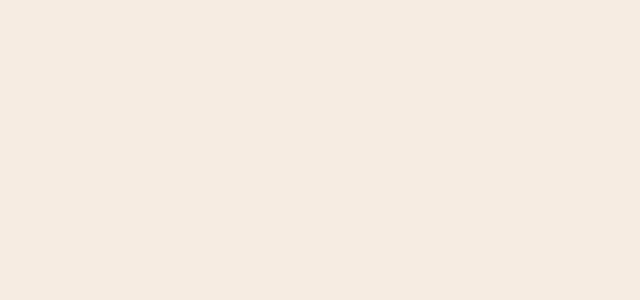
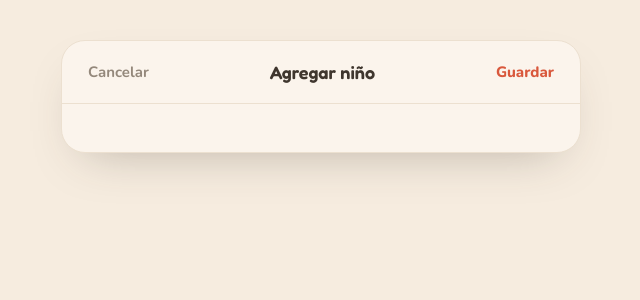
Before and after one commit to Dayana2427/open-daycare, a Next.js app: page /kids/new in a window 1280 px wide. Before the commit this address had no page. Shown: the top 300 px of the page, without its empty margins (319-959 px from the left). Built offline with nearby package versions, Linux system fonts and the light colour scheme.

Commit message:
02-Add NewKidPage component for adding a child

```diff
--- /dev/null
+++ b/app/kids/new/page.tsx
@@ -0,0 +1,22 @@
+import Link from "next/link";
+
+export default function NewKidPage() {
+  return (
+    <div className="flex min-h-screen items-start justify-center px-6 pt-10">
+      <div className="w-full max-w-[520px] overflow-hidden rounded-[24px] border border-border bg-card shadow-[0_20px_50px_-24px_rgba(63,54,46,.35)]">
+        <div className="flex items-center justify-between border-b border-border px-[26px] py-5">
+          <Link href="/kids" className="text-[15px] font-bold text-muted-dark">
+            Cancelar
+          </Link>
+          <span className="font-display text-[18px] font-semibold text-ink">
+            Agregar niño
+          </span>
+          <Link href="/kids" className="text-[15px] font-extrabold text-coral-strong">
+            Guardar
+          </Link>
+        </div>
+        <div className="px-[26px] py-6" />
+      </div>
+    </div>
+  );
+}
```
